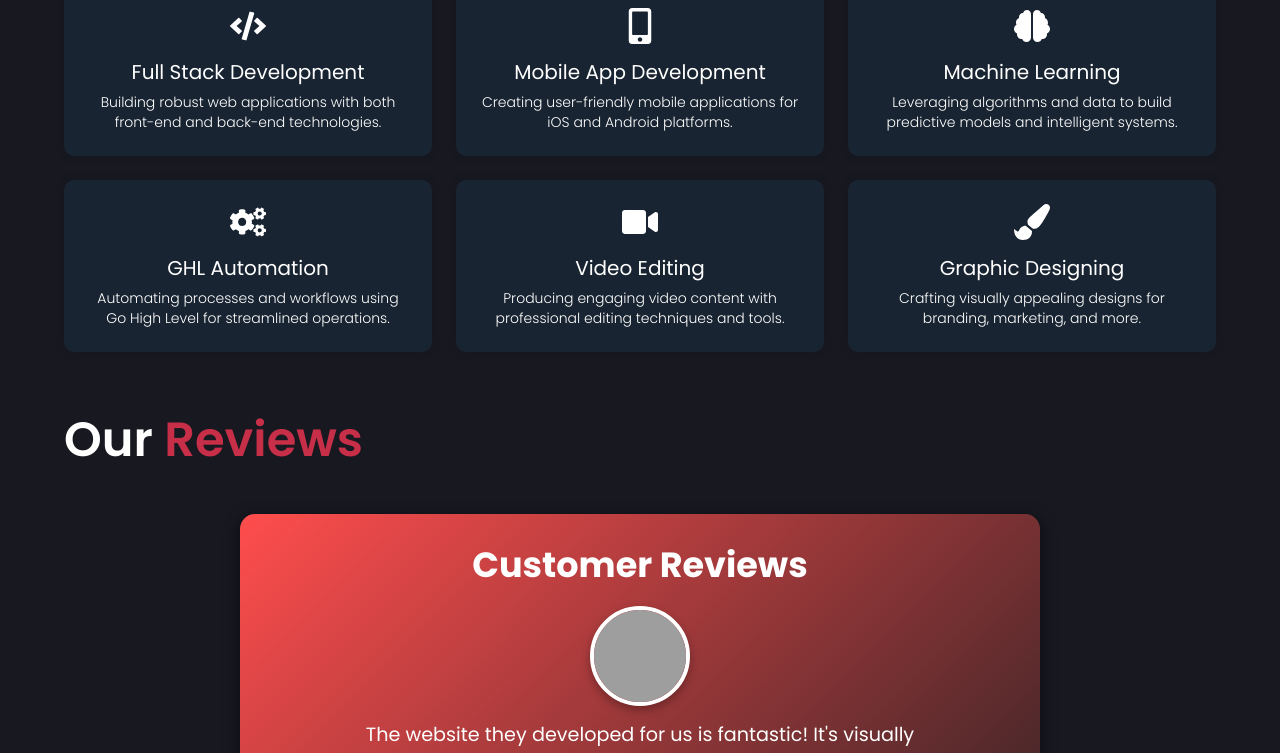
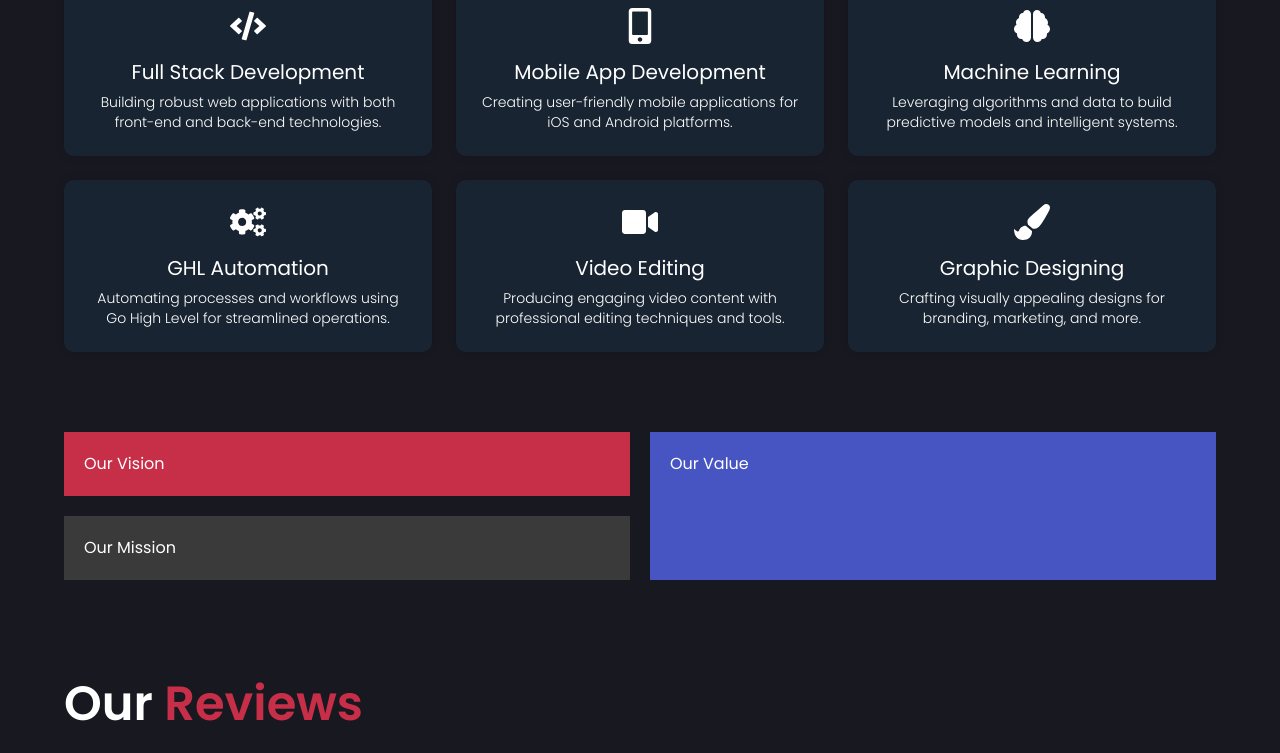
Before and after one commit to oye-hunter/buzz-sol, a React (Create React App) app in the folder frontend/: page / in a window 1280 px wide. Shown: the part 1497-2250 px from the top of the page. Built offline with nearby package versions, Linux system fonts and the light colour scheme; grey boxes are pictures that could not be loaded.

Commit message:
working on VMV section

```diff
--- a/frontend/src/pages/LandingPage/LandingPage.jsx
+++ b/frontend/src/pages/LandingPage/LandingPage.jsx
@@ -9,6 +9,7 @@ import CountUpBar from '../../components/CountUpBar/CountUpBar';
 import "slick-carousel/slick/slick.css";
 import "slick-carousel/slick/slick-theme.css";
 import ReviewCarousel from '../../components/ReviewCarousel/ReviewCarousel';
+import VMV from '../../sections/VMV/VMV';
 
 /* App.css */
 
@@ -77,6 +78,7 @@ const LandingPage = () => {
       </div>
       <About/>
       <Services/>
+      <VMV/>
       <ReviewCarousel/>
       {/* <Products/> */}
       <CountUpBar/>
--- a/frontend/src/sections/About/About.jsx
+++ b/frontend/src/sections/About/About.jsx
@@ -2,6 +2,7 @@ import React from 'react';
 import './About.css';
 import myGif from '../../assets/myGif2.gif';
 import { Link } from 'react-router-dom';
+
 const About = () => {
   return (
     <div
@@ -13,7 +14,7 @@ const About = () => {
         position: 'relative',
       }}
     >
-      <div className='border1' style={{ maxWidth: '600px', marginBottom: '20px'}}>
+      <div className='border1' style={{ maxWidth: '600px', marginBottom: '20px' }}>
         <h3
           className='text-title'
           style={{
@@ -40,26 +41,22 @@ const About = () => {
         >
           We fuse innovation with energy, delivering cutting-edge technology that creates a buzz in the digital world. Our solutions are designed to power businesses forward, transforming ideas into impactful realities.
         </p>
-          <div className='read-more-button'>
-            <Link to="https://www.linkedin.com/company/buzz-sol" className="text-decoration-none text-inherit">
-              <span>
-                Discover More
-              </span>
-            </Link>
-          </div>
-
+        <div className='read-more-button'>
+          <Link to="https://www.linkedin.com/company/buzz-sol" className="text-decoration-none text-inherit">
+            <span>Discover More</span>
+          </Link>
+        </div>
       </div>
       <div style={{ position: 'relative', display: 'inline-block', borderRadius: '20em' }}>
         <img
           src={myGif}
           style={{
-            borderRadius: '20%',
+            borderRadius: '20%', // Retain this
             width: '550px', // Set a fixed width
             height: 'auto', // Maintain aspect ratio
             objectFit: 'cover',
             zIndex: '1',
             boxShadow: '0 4px 20px rgba(0, 0, 0, 0.5)',
-            borderRadius: '10px', // Optional: To soften the edges
           }}
           alt='Buzz Solutions'
         />
@@ -76,13 +73,8 @@ const About = () => {
             zIndex: '2',
           }}
         ></div>
-
       </div>
-
     </div>
-
-
-
   );
 };
 
--- a/frontend/src/sections/VMV/VMV.css
+++ b/frontend/src/sections/VMV/VMV.css
@@ -0,0 +1,32 @@
+.vmv-container {
+    margin: 10vh 5vw;
+    /* padding: 5vh 0; */
+    display: grid;
+    grid-template-columns: repeat(2, 1fr); /* Two columns */
+    grid-template-rows: repeat(3, auto); /* Three rows, with 'auto' height */
+    gap: 20px; /* Space between grid items */
+  }
+
+  .our-vision {
+    grid-column: 1; /* Vision in the first column */
+    grid-row: 1; /* First row */
+    background-color: #c72f48; /* Just an example background */
+    padding: 20px;
+    color: white;
+  }
+
+  .our-value {
+    grid-column: 2; /* Value in the second column */
+    grid-row: span 2; /* Spans 2 rows */
+    background-color: #4755c2;
+    padding: 20px;
+    color: white;
+  }
+
+  .our-mission {
+    grid-column: 1; /* Mission in the first column */
+    grid-row: 2; /* Below the vision */
+    background-color: #3a3a3a;
+    padding: 20px;
+    color: white;
+  }
--- a/frontend/src/sections/VMV/VMV.jsx
+++ b/frontend/src/sections/VMV/VMV.jsx
@@ -1,11 +1,14 @@
-import React from 'react'
+import React from 'react';
+import './VMV.css'; // Ensure to link your CSS file
 
 const VMV = () => {
   return (
-    <div>
-        <div className='our-'></div>
+    <div className='vmv-container'>
+      <div className='our-vision'>Our Vision</div>
+      <div className='our-value'>Our Value</div>
+      <div className='our-mission'>Our Mission</div>
     </div>
-  )
+  );
 }
 
-export default VMV
+export default VMV;
```
